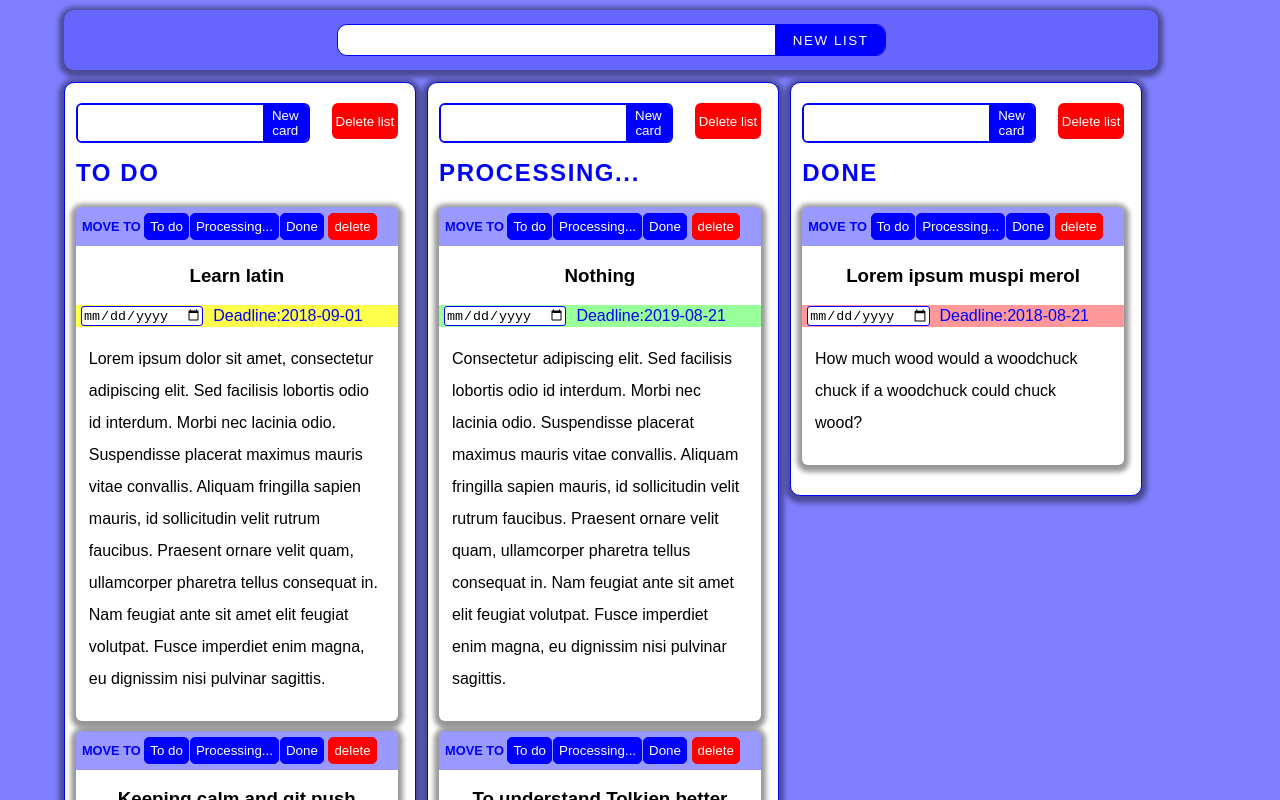
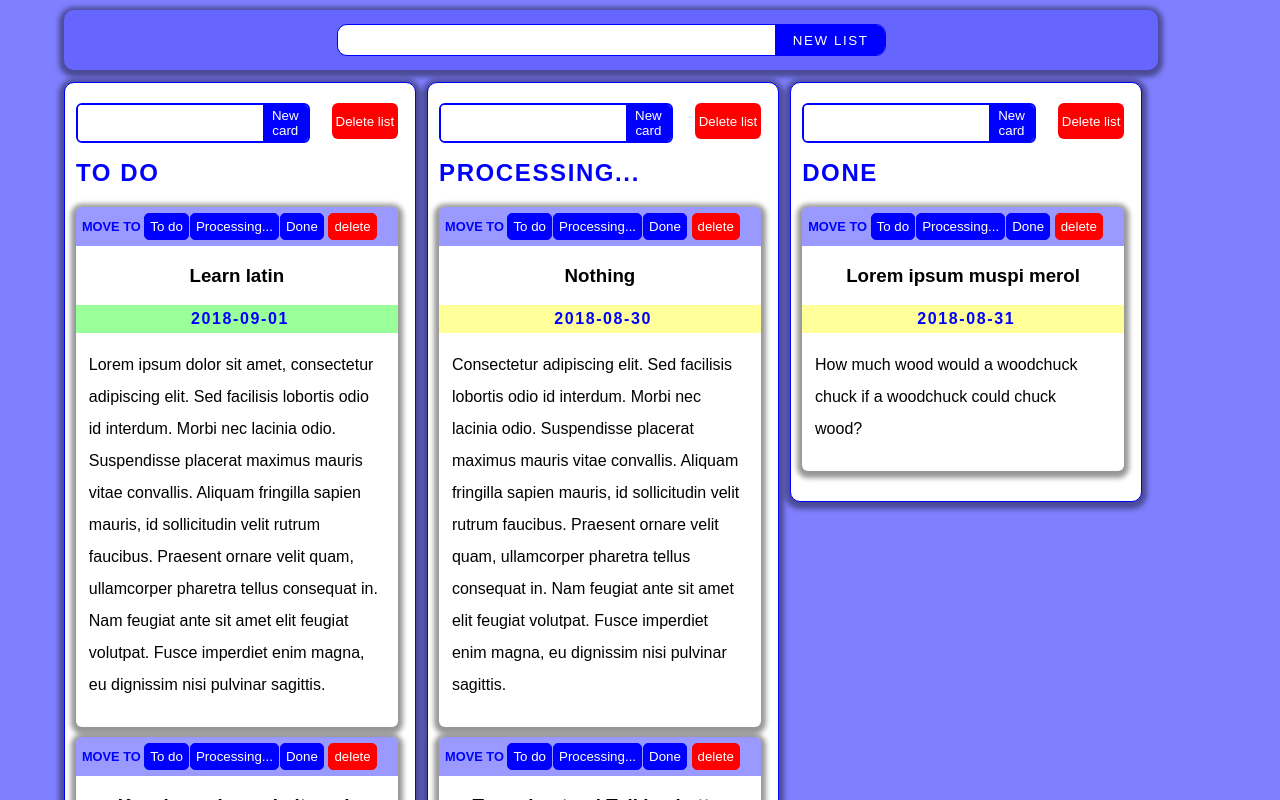
Before and after one commit to maciej-bartynski/trello-clone_excercise, a React (Create React App) app: page / in a window 1280 px wide. Shown: the top 800 px of the page. Built offline with nearby package versions, Linux system fonts and the light colour scheme.

Commit message:
lifecycle methods

```diff
--- a/src/components/SetDate.js
+++ b/src/components/SetDate.js
@@ -2,17 +2,53 @@ import React, {
     Component
 } from 'react';
 
-const dateinputstyle = {
-    borderRadius: '3px',
-    border: 'solid 1px blue',
-    outline: 'none',
-    marginRight: '10px',
+const dateoutputstyle = {
+    width: '100%',
+    display: 'flex',
+    justifyContent: 'center',
+    alignItems: 'center',
+    color: 'blue',
+    fontWeight: 'bolder',
+    letterSpacing: '0.1rem',
+    padding: '5px 1%'
+}
+const managingpanel = {
+    width: '100%',
+    backgroundColor: 'rgba(0,0,255,0.2)',
+    display: 'flex',
+    justifyContent: 'flex-start',
+    alignItems: 'center',
+    fontWeight: 'bolder',
+    letterSpacing: '0.1rem',
+    padding: '10px 5%'
+}
+const dateinput = {
+    backgroundColor: 'rgba(0,0,255,0.4)',
+    border: 'solid 2px white',
+    outline: '0',
+    height: '35px',
+    outline: '0',
+    boxSizing: 'border-box',
+    borderRadius: '5px 0 0 5px',
+    borderLeft: 'none'
+}
+const btninput = {
+    backgroundColor: 'rgba(0,0,255,0.7)',
+    color: 'white',
+    border: 'solid 2px white',
+    borderLeft: 'none',
+    borderRadius: '0 5px 5px 0',
+    outline: '0',
+    height: '35px',
+    width: '50px',
+    padding: '5px',
+    boxSizing: 'border-box',
 }
 class SetDate extends Component {
     constructor(props) {
         super(props);
         this.state = {
-            address: ' ' + this.props.objectid + this.props.cardid + 'date',
+            address: 'setdate' + this.props.objectid + this.props.cardid + 'date',
             stylethis: {
                 width: '100%',
                 display: 'flex',
@@ -21,67 +57,68 @@ class SetDate extends Component {
                 color: 'blue',
                 padding: '1px 0 1px 5px',
                 flexWrap: 'wrap',
+            },
+            colorthis: {
                 backgroundColor: this.props.markup
             }
         }
         this.deadline = this.deadline.bind(this);
+        this.setthecolor = this.setthecolor.bind(this)
+    }
+    setthecolor(date){
+        console.log('setcolor1')
+       let year = parseFloat(date.innerText.charAt(0) + date.innerText.charAt(1) + date.innerText.charAt(2) + date.innerText.charAt(3));
+       let month = parseFloat(date.innerText.charAt(5) + date.innerText.charAt(6));
+       let day = parseFloat(date.innerText.charAt(8) + date.innerText.charAt(9));
+       let currentDate = new Date();
+       let currDay = parseFloat(currentDate.getDate());
+       let currMonth = parseFloat(currentDate.getMonth() + 1);
+       let currYear = parseFloat(currentDate.getFullYear());
+       let currTotal = ((currYear - 2000) * 12) + currMonth;
+       let setTotal = ((year - 2000) * 12) + month;
+       if (currTotal>setTotal){
+           return 'rgba(255,0,0,0.4)'
+       } else if (currTotal<setTotal) {
+            return 'rgba(0,255,0,0.4)'
+       } else {
+           if (currDay<day-3){
+              return 'rgba(0,255,0,0.4)'
+           } else if (currDay>day-3 && currDay<=day) {
+                return 'rgba(255,255,0,0.4)'
+           } else {
+               return 'rgba(255,0,0,0.4)'
+           }
+       }
     }
     deadline() {
-        let date = document.getElementById(this.state.address);
-        document.getElementById(this.state.address + 'outp').innerText = date.value;
-        document.getElementById(this.state.address + 'info').innerText = ' Deadline: ';
-        let currentData = JSON.parse(localStorage.getItem('initialData'));
-        currentData[this.props.objectid]['cards'][this.props.cardid]['date'] = date.value;
-        //color part
-        var setColor;
-        let year = parseFloat(date.value.charAt(0) + date.value.charAt(1) + date.value.charAt(2) + date.value.charAt(3));
-        let month = parseFloat(date.value.charAt(5) + date.value.charAt(6));
-        let day = parseFloat(date.value.charAt(8) + date.value.charAt(9));
-        let currentDate = new Date();
-        let currDay = parseFloat(currentDate.getDate());
-        let currMonth = parseFloat(currentDate.getMonth()+1);
-        let currYear = parseFloat(currentDate.getFullYear());
-
-        let currTotal = ((currYear-2000)*12)+currMonth;
-        let setTotal = ((year - 2000) * 12) + month;
-        if (currTotal>setTotal){
-            setColor = 'rgba(255,0,0,0.4';
-        } else if (currTotal === setTotal) {
-            if (currDay > day) {
-                setColor = 'rgba(255,0,0,0.4)';
-            } else if ((currDay > (day - 3)) && (currDay <= day)) {
-                setColor = 'rgba(255,255,0,0.7)';
-            } else {
-                setColor = 'rgba(0,255,0,0.4)';
-            }
-        } else {
-            setColor = 'rgba(0,255,0,0.4)';
+        let date = document.getElementById(this.state.address+'dateinp');
+        if (date.value){
+            let currentData = JSON.parse(localStorage.getItem('initialData'));
+            currentData[this.props.objectid]['cards'][this.props.cardid]['date'] = date.value;
+            localStorage.setItem('initialData', JSON.stringify(currentData));
+            this.props.newstorage();
         }
-        //
-        currentData[this.props.objectid]['cards'][this.props.cardid]['color'] = setColor;
-        localStorage.setItem('initialData', JSON.stringify(currentData));
-        this.props.newstorage();
     }
     componentDidMount() {
-        let date = document.getElementById(this.state.address);
-        let its = this;
-        date.addEventListener('change', function(){
-            its.deadline();
-        })
+        if(this.props.date){
+            let dateDispaly = document.querySelector('#' + this.state.address + 'outp');
+            dateDispaly.style.backgroundColor = this.setthecolor(dateDispaly)
+        }
+    }
+    componentDidUpdate() {
+        if (this.props.date) {
+            let dateDispaly = document.querySelector('#' + this.state.address + 'outp');
+            dateDispaly.style.backgroundColor = this.setthecolor(dateDispaly)
+        }
     }
     render() {
         return (
             this.props.date?
-                <div style={this.state.stylethis}>
-                    <input style={dateinputstyle} id={this.state.address} type='date'/>
-                    <div id={this.state.address+'info'}>Deadline:</div>
-                    <div id={this.state.address+'outp'}>{this.props.date}</div>
-                </div>
+                <div style= {dateoutputstyle} id={this.state.address+'outp'}>{this.props.date}</div>
             :
-                <div style={this.state.stylethis}>
-                    <input style={dateinputstyle} id={this.state.address} type='date'/>
-                    <div id={this.state.address+'info'}></div>
-                    <div id={this.state.address+'outp'}></div>
+                <div style= {managingpanel}>
+                    <input style={dateinput} id={this.state.address+'dateinp'} type='date'/>
+                    <button onClick={this.deadline} style={btninput} id={this.state.address+'datebtn'}>Ok</button>
                 </div>
            );
     }
--- a/src/database/initialdata.js
+++ b/src/database/initialdata.js
@@ -6,19 +6,16 @@ var initialData = [
                 title: 'Learn latin',
                 description: 'Lorem ipsum dolor sit amet, consectetur adipiscing elit. Sed facilisis lobortis odio id interdum. Morbi nec lacinia odio. Suspendisse placerat maximus mauris vitae convallis. Aliquam fringilla sapien mauris, id sollicitudin velit rutrum faucibus. Praesent ornare velit quam, ullamcorper pharetra tellus consequat in. Nam feugiat ante sit amet elit feugiat volutpat. Fusce imperdiet enim magna, eu dignissim nisi pulvinar sagittis. ',
                 date: '2018-09-01',
-                color: 'rgba(255, 255, 0, 0.7)'
             },
             {
                 title: 'Keeping calm and git push',
                 description: 'Hello from Poland',
-                date: '2019-08-21',
-                color: 'rgba(0,255,0,0.4)'
+                date: '2019-01-01',
             },
             {
                 title: 'Title of the third one',
                 description: 'Adipiscing elit. Sed facilisis lobortis odio id interdum. Morbi nec lacinia odio. Suspendisse placerat maximus mauris vitae convallis. Aliquam fringilla sapien mauris, id sollicitudin velit rutrum faucibus. Praesent ornare velit quam, ullamcorper pharetra tellus consequat in. Nam feugiat ante sit amet elit feugiat volutpat.',
-                date: '2019-08-21',
-                color: 'rgba(0,255,0,0.4)'
+                date: '2018-08-31',
             }
         ]
     },
@@ -27,14 +24,12 @@ var initialData = [
         cards: [{
                 title: 'Nothing',
                 description: 'Consectetur adipiscing elit. Sed facilisis lobortis odio id interdum. Morbi nec lacinia odio. Suspendisse placerat maximus mauris vitae convallis. Aliquam fringilla sapien mauris, id sollicitudin velit rutrum faucibus. Praesent ornare velit quam, ullamcorper pharetra tellus consequat in. Nam feugiat ante sit amet elit feugiat volutpat. Fusce imperdiet enim magna, eu dignissim nisi pulvinar sagittis.',
-                date: '2019-08-21',
-                color: 'rgba(0,255,0,0.4)'
+                date: '2018-08-30',
             },
             {
                 title: 'To understand Tolkien better',
                 description: '\"I can\'t recall the taste of food, nor the sound of water.I\'m naked in the dark. There\'s nothing… no veil between me and the wheel of fire.\"',
-                date: '2019-08-21',
-                color: 'rgba(0,255,0,0.4)'
+                date: '2016-08-21',
             }
         ]
     },
@@ -43,8 +38,7 @@ var initialData = [
         cards: [{
                 title: 'Lorem ipsum muspi merol',
                 description: 'How much wood would a woodchuck chuck if a woodchuck could chuck wood?',
-                date: '2018-08-21',
-                color: 'rgba(255,0,0,0.4)'
+                date: '2018-08-31',
             }
         ]
     }
```
